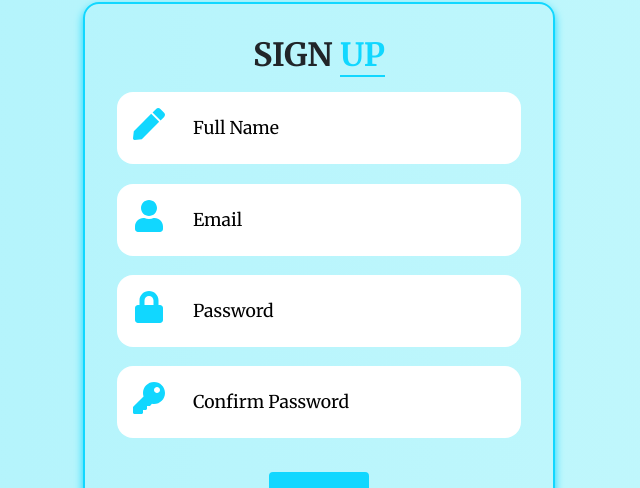
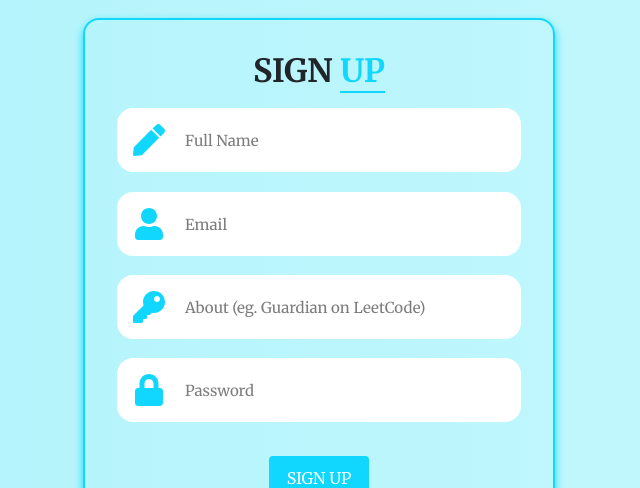
Before and after one commit to rajdeep010/BlogApp, a React (Vite) app: page /login in a window 1280 px wide. Both pictures are taken after a click on the button "SIGNUP". Shown: the part 134-622 px from the top of the page, without its empty margins (321-961 px from the left). Built offline with nearby package versions, Linux system fonts and the light colour scheme; no server answers; a web font is replaced by a local one.

Commit message:
signup function added

```diff
--- a/src/components/editorSidebar/Category.jsx
+++ b/src/components/editorSidebar/Category.jsx
@@ -10,8 +10,6 @@ import 'react-toastify/dist/ReactToastify.css';
 
 import { database } from '../../firebase';
 import { onValue, ref, set, remove, update } from 'firebase/database';
-
-import Loader from '../loader/Loader';
 
 const Category = () => {
 
--- a/src/components/signuplogin/Login.jsx
+++ b/src/components/signuplogin/Login.jsx
@@ -30,7 +30,7 @@ const Login = () => {
 
                     <br />
 
-                    <button type="submit" className="btn">Log In <span class="fas fa-angle-double-right"></span></button>
+                    <button type="submit" className="btn">Log In</button>
 
                 </form>
 
--- a/src/components/signuplogin/Signup.jsx
+++ b/src/components/signuplogin/Signup.jsx
@@ -1,15 +1,78 @@
-import { useContext } from 'react'
+import { useState, useContext } from 'react'
 import './signup.scss'
 import GoogleButton from 'react-google-button'
 import { AuthContext } from '../../context/AuthContext'
 import { FaUser, FaLock, FaPen, FaKey } from 'react-icons/fa'
 
+import { auth } from '../../firebase'
+import { registerUser } from '../../utils/login-utils';
+import { useNavigate } from 'react-router-dom'
 
+import { ToastContainer, toast } from 'react-toastify'
+import 'react-toastify/dist/ReactToastify.css';
+import { createUserWithEmailAndPassword } from 'firebase/auth'
 
 
 const Signup = () => {
 
+    const navigate = useNavigate()
+
+    const goToHome = () => {
+        navigate('/')
+    }
+
+    const notifier = (msg, type) => {
+
+        if(type == 'success'){
+            toast.success(`${msg}`, {
+                position: "top-right",
+                autoClose: 2000,
+                hideProgressBar: false,
+                closeOnClick: true,
+                pauseOnHover: true,
+                draggable: true,
+                progress: undefined,
+                theme: "light",
+            })
+        }
+
+    }
+
+    // state change handled
+    const [user, setUser] = useState({
+        name: '',
+        email: '',
+        about: '',
+        password: ''
+    })
+
+    let key, value;
+    const getUserData = (e) => {
+        key = e.target.name
+        value = e.target.value
+
+        setUser({ ...user, [key]: value })
+    }
+
+    // Auth Context
     const authCtx = useContext(AuthContext)
+
+
+    const handleSignup = (e) => {
+        e.preventDefault()
+
+        const name = user.name, about = user.about, email = user.email, password = user.password
+
+        createUserWithEmailAndPassword(auth, email, password)
+        .then(async(userCredentials) => {
+            // console.log(email)
+            const userId = email && email.split('@')[0].replace(/[.+-]/g,'_')
+            // console.log(userId)
+            await registerUser(userId, name, email, about, [])
+            notifier('Account Created Successfully', 'success')
+            setTimeout(goToHome, 3000)
+        })
+    }
 
     return (
         <>
@@ -20,30 +83,32 @@ const Signup = () => {
 
                     <div class="input-field">
                         <FaPen className='icon' />
-                        <input type="text" placeholder="Full Name" name="name" autoComplete='off' />
+                        <input type="text" placeholder="Full Name" name="name" value={user.name} onChange={getUserData} autoComplete='off' />
                     </div>
 
                     <div class="input-field">
                         <FaUser className='icon' />
-                        <input type="email" placeholder="Email" name="email" autoComplete='off' />
+                        <input type="email" placeholder="Email" name="email" value={user.email} onChange={getUserData} autoComplete='off' />
+                    </div>
+
+                    <div class="input-field">
+                        <FaKey className='icon' />
+                        <input type="text" placeholder="About (eg. Guardian on LeetCode)" name="about" value={user.about} onChange={getUserData} autoComplete='off' />
                     </div>
 
                     <div class="input-field">
                         <FaLock className='icon' />
-                        <input type="password" placeholder="Password" name="password" autoComplete='off' />
-                    </div>
-
-                    <div class="input-field">
-                        <FaKey className='icon' />
-                        <input type="password" placeholder="Confirm Password" name="conpassword" autoComplete='off' />
+                        <input type="password" placeholder="Password" name="password" value={user.password} onChange={getUserData} autoComplete='off' />
                     </div>
 
                     <br />
-                    <button type="submit" className="btn">Sign Up <span class="fas fa-angle-double-right"></span></button>
+                    <button type="submit" className="btn" onClick={handleSignup}>Sign Up </button>
 
                     <br />
 
-                    <GoogleButton style={{backgroundColor: "#11d7ff", fontFamily: "Poppins, sans-serif"}}/>
+                    <GoogleButton style={{ backgroundColor: "#11d7ff", fontFamily: "Poppins, sans-serif" }} />
+
+                    <ToastContainer />
                 </form>
 
             </div>
--- a/src/components/signuplogin/signup.scss
+++ b/src/components/signuplogin/signup.scss
@@ -92,14 +92,13 @@
                         background-color: $white;
 
                         width: 20rem;
-                        padding: 0.5rem;
 
                         border: none;
                         outline: none;
 
                         &::placeholder {
-                            color: black;
-                            font-size: 1.1rem;
+                            color: rgb(124, 124, 124);
+                            font-size: 0.94rem;
                         }
                     }
                 }
--- a/src/context/AuthContext.jsx
+++ b/src/context/AuthContext.jsx
@@ -38,13 +38,13 @@ const AuthProvider = (props) => {
 
 
     // authentications
-    const signUp = (email, password) => {
-        return createUserWithEmailAndPassword(auth, email, password)
-    }
+    // const signUp = (email, password) => {
+    //     return createUserWithEmailAndPassword(auth, email, password)
+    // }
 
-    const logIn = (email, password) => {
-        return signInWithEmailAndPassword(auth, email, password)
-    }
+    // const logIn = (email, password) => {
+    //     return signInWithEmailAndPassword(auth, email, password)
+    // }
 
     onAuthStateChanged(auth, async(user) => {
         if(user)
--- /dev/null
+++ b/src/utils/login-utils.js
@@ -0,0 +1,20 @@
+import { database } from "../firebase"
+import { set, ref, onValue, update, remove } from "firebase/database"
+
+const registerUser = async (userId, name, email, about, followers) => {
+    set(ref(database, 'users/' + userId + '/details'), {
+        name: name,
+        email: email,
+        about: about,
+        followers: followers
+    })
+    .then( (res) => {
+        console.log('User added successfully')
+    })
+    .catch((err) => {
+        console.log(`error found ${err}`)
+    })
+}
+
+
+export {registerUser}
```
